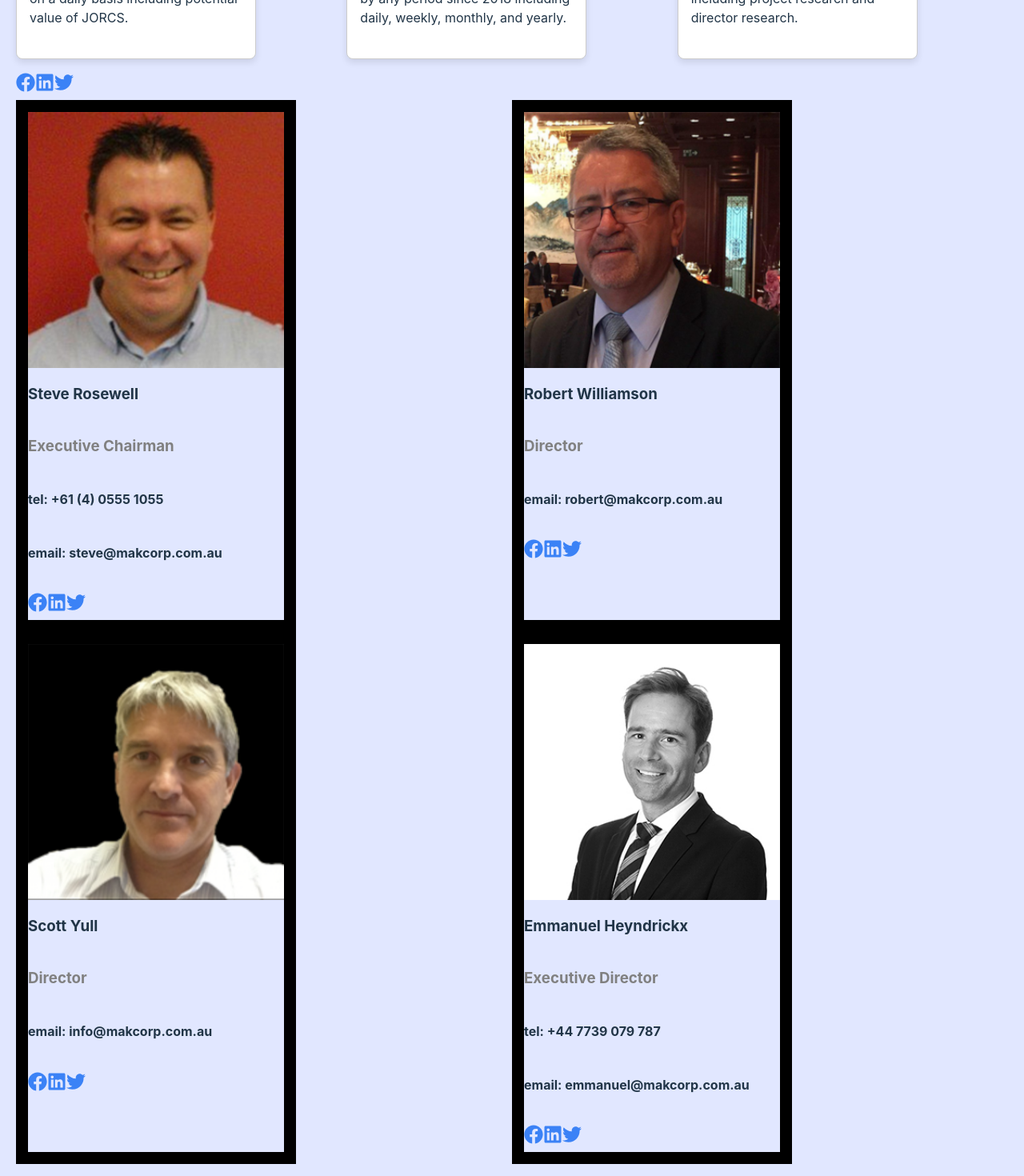
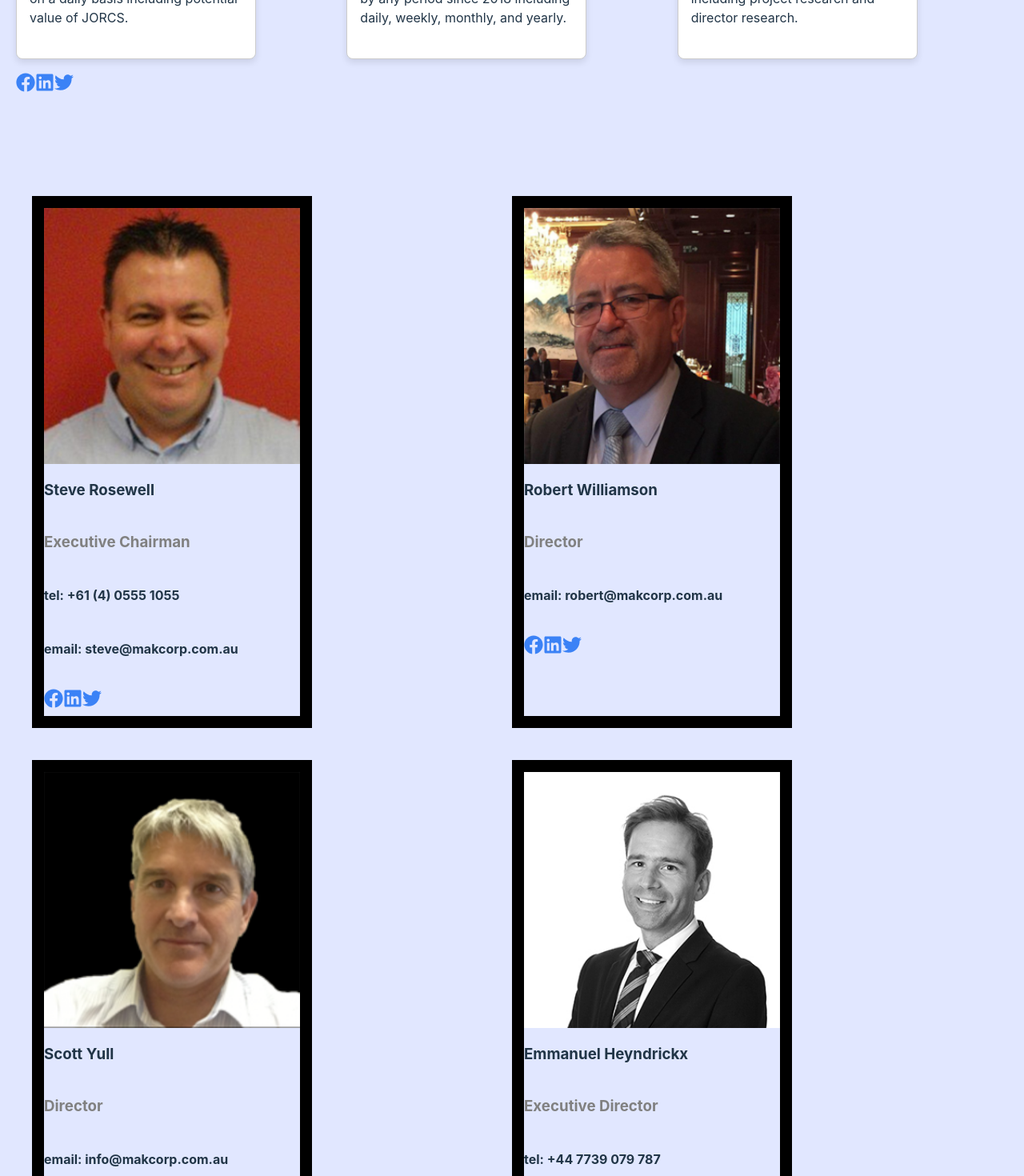
Before and after one commit to jayshah41/Puzzled, a React (Vite) app: page / in a window 1280 px wide. Shown: the part 1060-2530 px from the top of the page at 80% size. Built offline with nearby package versions, Linux system fonts and the light colour scheme.

Commit message:
Refactor Contact component to use standard padding class and remove inline styles

```diff
--- a/src/components/Contact.jsx
+++ b/src/components/Contact.jsx
@@ -9,11 +9,11 @@ import robertWilliamson from '../assets/MeetTheTeam/robert-williamson.png';
 const Contact = () => {
   return (
     <>
-    <div className='two-card-container'>
+    <div className="two-card-container standard-padding">
       <ContactCard image={steveRosewell} name={'Steve Rosewell'} role={'Executive Chairman'} phone={'+61 (4) 0555 1055'} email={'steve@makcorp.com.au'} facebook={''} linkedin={''} twitter={''} />
       <ContactCard image={robertWilliamson} name={'Robert Williamson'} role={'Director'} phone={''} email={'robert@makcorp.com.au'} facebook={''} linkedin={''} twitter={''} />
     </div>
-    <div className='two-card-container'>
+    <div className="two-card-container" style={{ padding: '20px' }}>
       <ContactCard image={scottYull} name={'Scott Yull'} role={'Director'} phone={''} email={'info@makcorp.com.au'} facebook={''} linkedin={''} twitter={''} />
       <ContactCard image={emmanuelHeyndrickx} name={'Emmanuel Heyndrickx'} role={'Executive Director'} phone={'+44 7739 079 787'} email={'emmanuel@makcorp.com.au'} facebook={''} linkedin={''} twitter={''} />
     </div>
```
